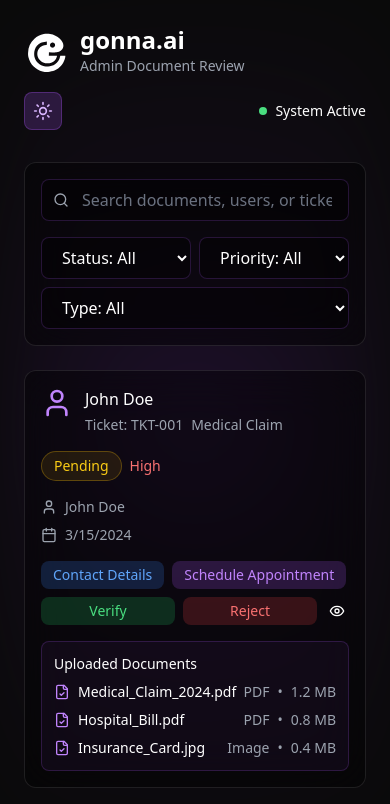
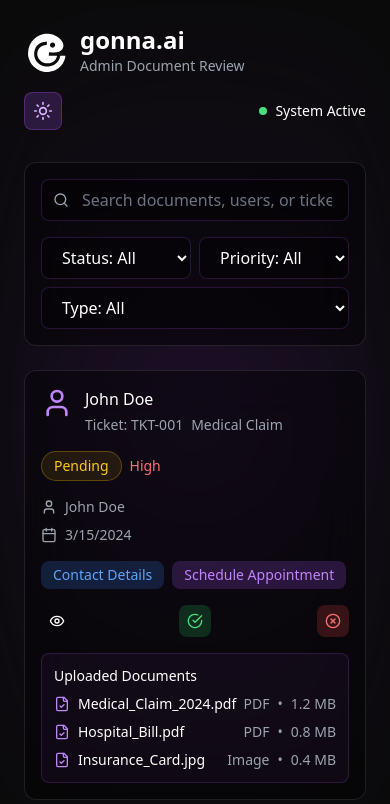
Before and after one commit to Gonna-AI/Frontend, a React (Vite) app: page /documents in a window 390 px wide. Shown: the top 804 px of the page. Built offline with nearby package versions, Linux system fonts and the light colour scheme; no server answers.

Commit message:
fix: Changed verify and reject buttons to icons

```diff
--- a/src/pages/Documents.tsx
+++ b/src/pages/Documents.tsx
@@ -362,39 +362,35 @@ const AdminDashboard = () => {
                     </div>
                   </div>
 
-                  <div className="flex items-center justify-between sm:justify-end gap-2">
-                    {doc.status === 'pending' ? (
-                      <>
-                        <button
-                          onClick={() => handleVerify(doc.id)}
-                          className={`flex-1 sm:flex-none px-3 py-1 ${isDarkMode ? 'bg-green-500/20' : 'bg-green-100'} ${isDarkMode ? 'text-green-400' : 'text-green-600'} rounded-lg hover:bg-green-500/30 transition-colors`}
-                        >
-                          Verify
-                        </button>
-                        <button
-                          onClick={() => handleReject(doc.id)}
-                          className={`flex-1 sm:flex-none px-3 py-1 ${isDarkMode ? 'bg-red-500/20' : 'bg-red-100'} ${isDarkMode ? 'text-red-400' : 'text-red-600'} rounded-lg hover:bg-red-500/30 transition-colors`}
-                        >
-                          Reject
-                        </button>
-                      </>
-                    ) : (
-                      <div className="flex items-center gap-2">
-                        <Clock className="h-4 w-4" />
-                        Reviewed: {new Date(doc.lastReviewed).toLocaleTimeString()}
-                      </div>
-                    )}
-
+                  <div className="flex items-center justify-between sm:justify-end gap-2 mt-2">
                     <button
                       onClick={() => {
                         setSelectedDocument(doc);
                         setShowDetails(true);
                       }}
-                      className={`p-1 hover:${isDarkMode ? 'bg-white/10' : 'bg-gray-200'} rounded transition-colors`}
-                      aria-label="View document details"
+                      className={`p-2 hover:${isDarkMode ? 'bg-purple-500/20' : 'bg-purple-100'} rounded transition-colors`}
+                      aria-label="Preview document"
                     >
                       <Eye className={`h-4 w-4 ${theme.text}`} />
                     </button>
+                    {doc.status === 'pending' && (
+                      <>
+                        <button
+                          onClick={() => handleVerify(doc.id)}
+                          className={`p-2 ${isDarkMode ? 'bg-green-500/20' : 'bg-green-100'} ${isDarkMode ? 'text-green-400' : 'text-green-600'} rounded-lg hover:${isDarkMode ? 'bg-green-500/30' : 'bg-green-200'} transition-colors`}
+                          aria-label="Verify document"
+                        >
+                          <CheckCircle className="h-4 w-4" />
+                        </button>
+                        <button
+                          onClick={() => handleReject(doc.id)}
+                          className={`p-2 ${isDarkMode ? 'bg-red-500/20' : 'bg-red-100'} ${isDarkMode ? 'text-red-400' : 'text-red-600'} rounded-lg hover:${isDarkMode ? 'bg-red-500/30' : 'bg-red-200'} transition-colors`}
+                          aria-label="Reject document"
+                        >
+                          <XCircle className="h-4 w-4" />
+                        </button>
+                      </>
+                    )}
                   </div>
                 </div>
 
@@ -541,28 +537,6 @@ const AdminDashboard = () => {
             {/* Action Buttons - Fixed at bottom */}
             <div className={`border-t ${theme.border} p-4 md:p-6`}>
               <div className="flex gap-3">
-                {selectedDocument.status === 'pending' && (
-                  <>
-                    <button
-                      onClick={() => {
-                        handleVerify(selectedDocument.id);
-                        setShowDetails(false);
-                      }}
-                      className={`flex-1 py-2 ${isDarkMode ? 'bg-green-500/20 text-green-400' : 'bg-green-100 text-green-600'} rounded-lg hover:${isDarkMode ? 'bg-green-500/30' : 'bg-green-200'} transition-colors flex items-center justify-center gap-2`}
-                    >
-                      <CheckCircle className="h-4 w-4" />                   </button>
-                    <button
-                      onClick={() => {
-                        handleReject(selectedDocument.id);
-                        setShowDetails(false);
-                      }}
-                      className={`flex-1 py-2 ${isDarkMode ? 'bg-red-500/20 text-red-400' : 'bg-red-100 text-red-600'} rounded-lg hover:${isDarkMode ? 'bg-red-500/30' : 'bg-red-200'} transition-colors flex items-center justify-center gap-2`}
-                    >
-                      <XCircle className="h-4 w-4" />
-
-                    </button>
-                  </>
-                )}
                 <button
                   onClick={() => setShowDetails(false)}
                   className={`flex-1 py-2 ${isDarkMode ? 'bg-gray-500/20 text-gray-400' : 'bg-gray-200 text-gray-600'} rounded-lg hover:${isDarkMode ? 'bg-gray-500/30' : 'bg-gray-300'} transition-colors`}
```
